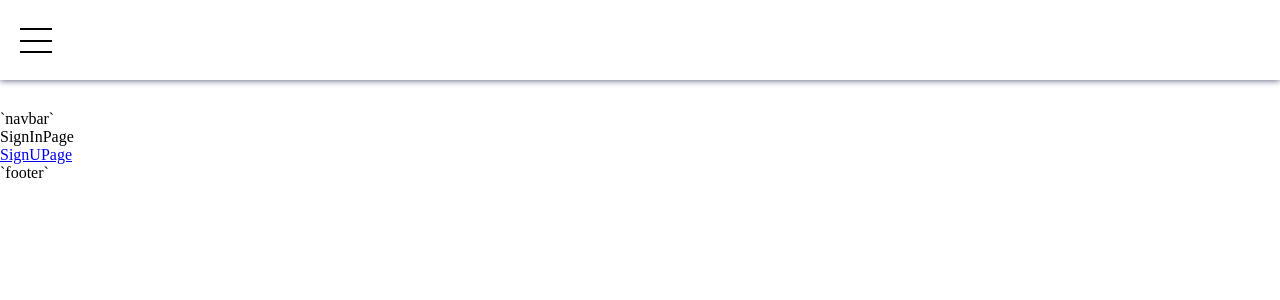
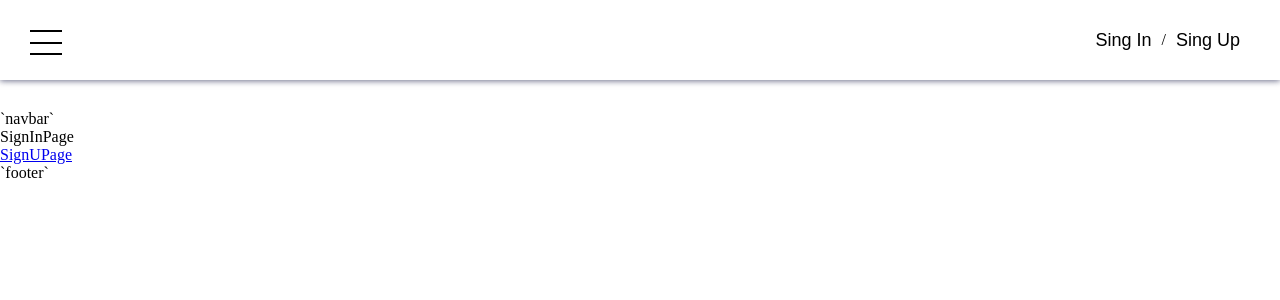
Before and after one commit to ZhuchkouAA/RS-lang, a React (Create React App) app: page /signin in a window 1280 px wide. Shown: the top 300 px of the page. Built offline with nearby package versions, Linux system fonts and the light colour scheme; what react-router-redux would draw is missing.

Commit message:
RSL-3: create auth btn

```diff
--- a/src/components/Header/Header.jsx
+++ b/src/components/Header/Header.jsx
@@ -9,7 +9,11 @@ const Header = () => (
           <span />
         </div>
       </div>
-      <div className="auth__container" />
+      <div className={style.authcontainer}>
+        <span className={style.authbtn}>Sing In</span>
+        <span>/</span>
+        <span className={style.authbtn}>Sing Up</span>
+      </div>
     </div>
   </header>
 );
--- a/src/components/Header/Header.module.scss
+++ b/src/components/Header/Header.module.scss
@@ -8,23 +8,22 @@ $white: #fff;
   width: 100%;
 
   .wrapper {
+    align-items: center;
     display: flex;
+    height: 100%;
+    justify-content: space-between;
+    margin: 0 30px;
   }
 }
 
 .navbartoggle {
-  left: 20px;
-  position: absolute;
-  top: 28px;
-
-  label {
-    display: block;
-  }
-
   .menutoggle {
     cursor: pointer;
     height: 25px;
     position: fixed;
+
+    position: absolute;
+    top: 30px;
     width: 30px;
     z-index: 3;
   }
@@ -51,3 +50,28 @@ $white: #fff;
     top: 22px;
   }
 }
+
+.authcontainer {
+  align-items: center;
+  //width: 200px;
+  display: flex;
+  justify-content: space-between;
+
+  span {
+    user-select: none;
+  }
+}
+
+.authbtn {
+  cursor: pointer;
+  font-family: sans-serif;
+  font-size: 18px;
+  font-weight: 100;
+  margin: 0 10px;
+  transition: 0.3s;
+
+  &:hover {
+    opacity: 0.3;
+    transition: 0.3s;
+  }
+}
```
